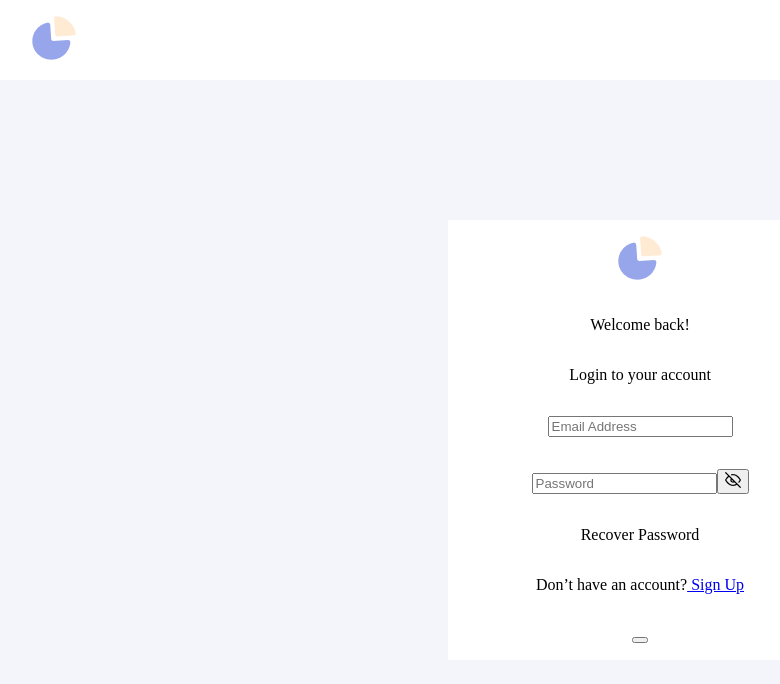
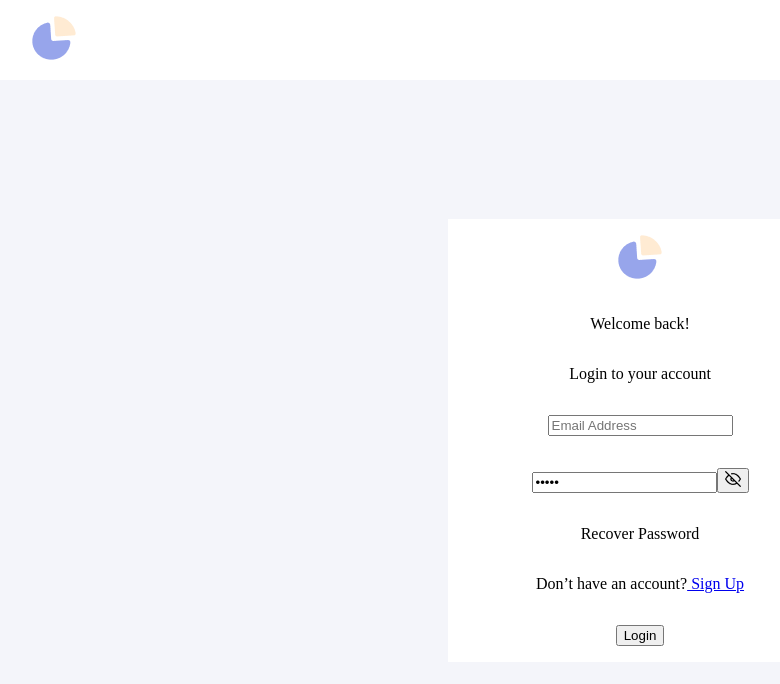
Before and after one commit to Yacineos/inventoryManager, an Angular app in the folder my-app/: page / in a window 1280 px wide. Shown: the top 684 px of the page, without its empty margins (0-780 px from the left). Built offline with nearby package versions, Linux system fonts and the light colour scheme.

Commit message:
the show / hide pass works

```diff
--- a/my-app/src/app/app.module.ts
+++ b/my-app/src/app/app.module.ts
@@ -6,6 +6,7 @@ import { AppComponent } from './app.component';
 import { AuthComponent } from './auth/auth.component';
 import { LoginComponent } from "./auth/login/login.component";
 import { SignUpComponent } from './auth/sign-up/sign-up.component';
+import { FormsModule } from '@angular/forms';
 
 
 @NgModule({
@@ -13,14 +14,15 @@ import { SignUpComponent } from './auth/sign-up/sign-up.component';
         AppComponent,
         AuthComponent,
         LoginComponent,
-        SignUpComponent
+        SignUpComponent,
+
     ],
     providers: [],
     bootstrap: [AppComponent],
     imports: [
         BrowserModule,
         AppRoutingModule,
-
+        FormsModule,
     ]
 })
 export class AppModule { }
--- a/my-app/src/app/auth/login/login.component.html
+++ b/my-app/src/app/auth/login/login.component.html
@@ -4,8 +4,11 @@
     <div class="content" >Welcome back!</div>
     <div class="content">Login to your account</div>
     <div class="content"><input type="email" placeholder="Email Address"></div>
-    <div class="content"><input id="password" type="password" placeholder="Password"><button id="toggle-password-visibility"><img src="../../../assets/images/showHidePassword.png" alt=""></button></div>
+    <div class="content">
+        <input type="text" *ngIf="showPassword" [(ngModel)]="password" name="password" placeholder="Password">
+        <input type="password" *ngIf="!showPassword" [(ngModel)]="password" name="password" placeholder="Password">
+        <button (click)="showPassword = !showPassword"> <img src="../../../assets/images/showHidePassword.png" alt=""></button></div>
     <div class="content">Recover Password</div>
     <div class="content">Don’t have an account?<a routerLink="auth/signUp"> Sign Up</a></div>
-    <div class="content"><button></button></div>
+    <div class="content"><button>Login</button></div>
 </div>
--- a/my-app/src/app/auth/login/login.component.ts
+++ b/my-app/src/app/auth/login/login.component.ts
@@ -1,23 +1,11 @@
 import { Component } from '@angular/core';
-
+import { NgModel } from '@angular/forms';
 @Component({
   selector: 'app-login',
   templateUrl: './login.component.html',
   styleUrls: ['./login.component.css'],
 })
 export class LoginComponent {
-  public visiblePassword() {
-    const passwordField = document.getElementById(
-      'password'
-    ) as HTMLInputElement;
-    const toggleButton = document.getElementById('toggle-password-visibility');
-    if(toggleButton != null)
-    toggleButton.addEventListener('click', () => {
-      if (passwordField.type === 'password') {
-        passwordField.type = 'text';
-      } else {
-        passwordField.type = 'password';
-      }
-    });
-  }
+  showPassword: boolean = false;
+  password: boolean = false;
 }
```
